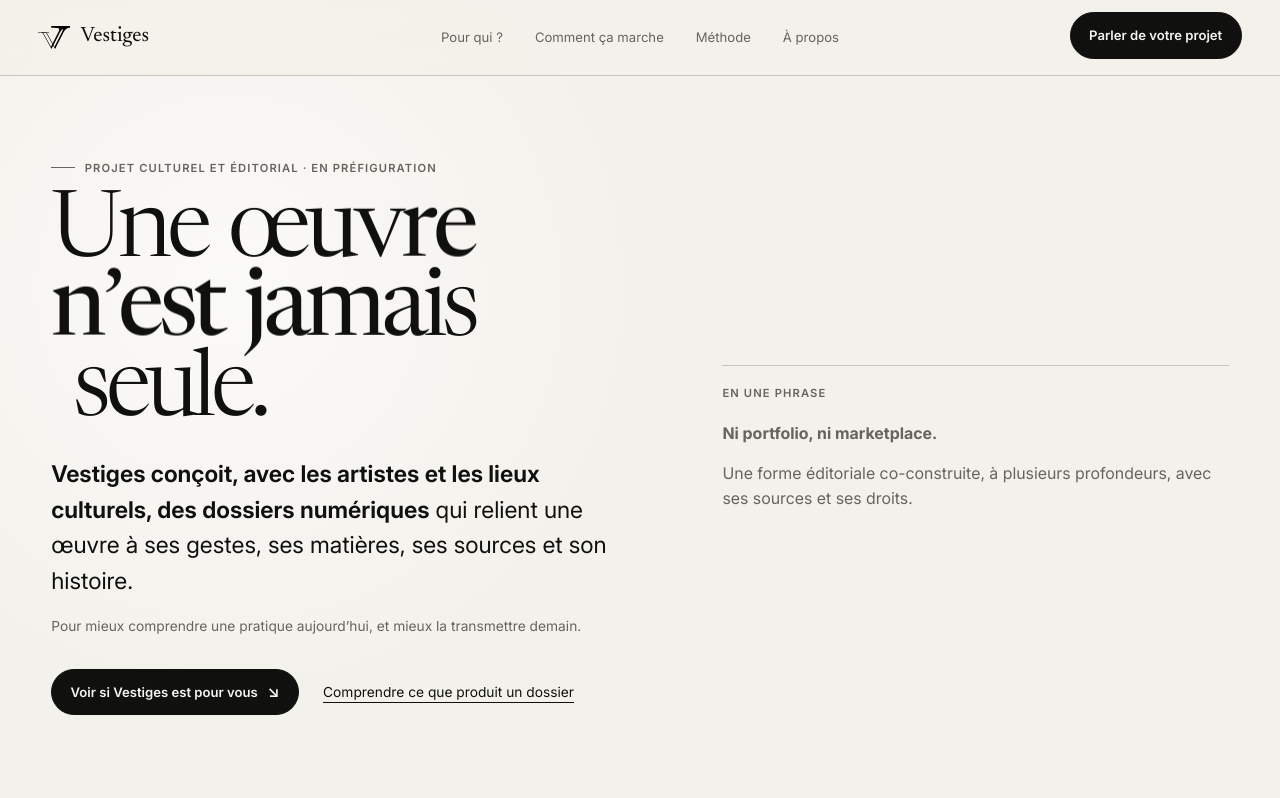
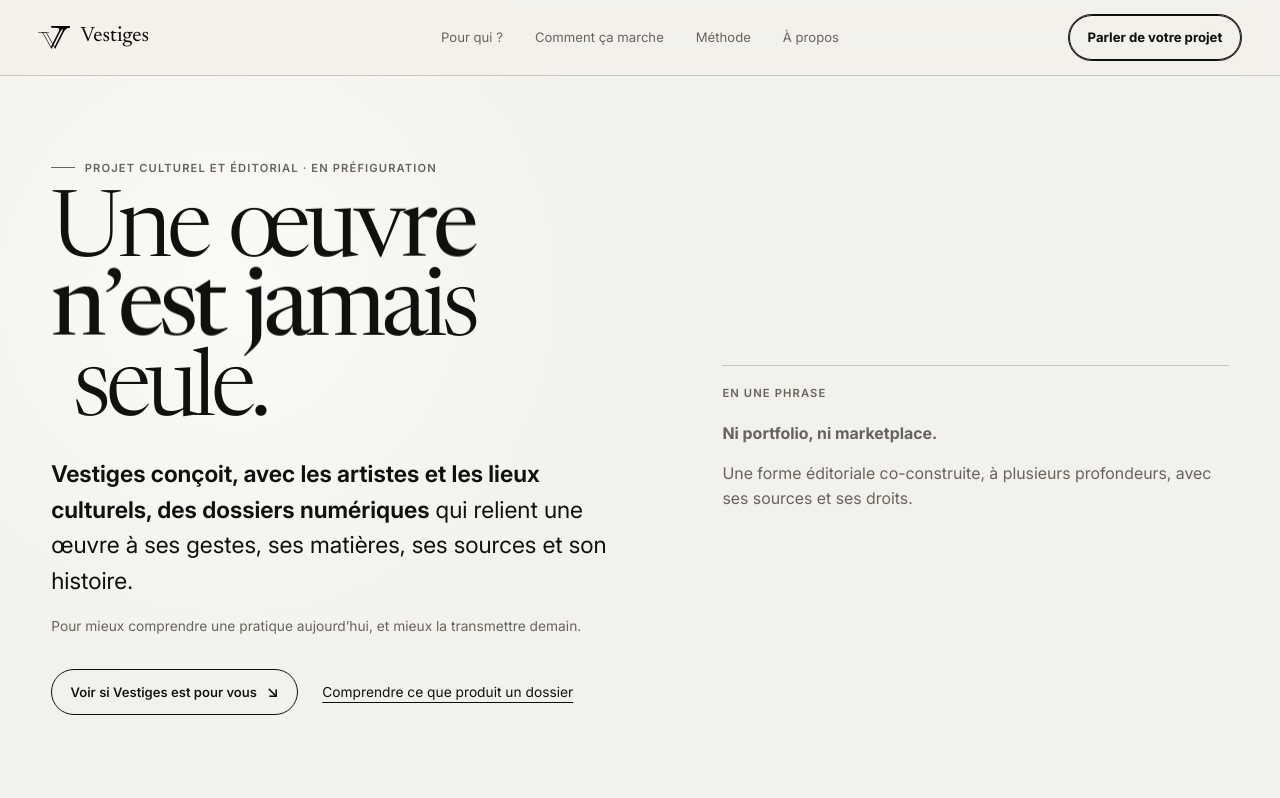
Before and after one commit to electronicartefacts/Vestiges, a website: page index.html in a window 1280 px wide. In both pictures the pointer is over the link "Parler de votre projet". Shown: the top 798 px of the page. Drawn offline with Linux system fonts and the light colour scheme.

Commit message:
Unify buttons as animated outlines

```diff
--- a/styles.css
+++ b/styles.css
@@ -159,20 +159,28 @@ p:last-child { margin-bottom: 0; }
   background: transparent;
   color: var(--ink);
   font-size: .82rem;
-  font-weight: 600;
+  font-weight: 560;
+  font-variation-settings: "wght" 560;
   line-height: 1.1;
   text-align: center;
   text-decoration: none;
   cursor: pointer;
-  transition: background .25s, color .25s, transform .25s var(--ease);
+  transition: border-color .22s ease, box-shadow .22s ease, color .22s ease, font-weight .22s ease, font-variation-settings .22s ease;
 }
-.button:hover, .text-button:hover { transform: translateY(-2px); }
+.button:hover,
+.button:focus-visible,
+.text-button:hover,
+.text-button:focus-visible {
+  background: transparent;
+  box-shadow: inset 0 0 0 1px currentColor;
+  font-weight: 720;
+  font-variation-settings: "wght" 720;
+}
 .role-card { color: inherit; text-decoration: none; transition: transform .3s var(--ease), background .3s, color .3s; }
 .role-card:hover { transform: translateY(-6px); background: var(--ink); color: var(--inverse); }
 .section-dark .role-card:hover { background: var(--paper); color: var(--ink); }
-.button-dark { background: var(--ink); color: var(--inverse); }
+.button-dark { background: transparent; color: var(--ink); }
 .button-light { border-color: var(--inverse); color: var(--inverse); }
-.button-light:hover { background: var(--inverse); color: var(--ink); }
 .button-arrow::after { content: "↘"; font-size: 1rem; }
 .text-link { font-size: .86rem; text-underline-offset: .3rem; }
 .text-link:hover { text-decoration-thickness: 2px; }
@@ -465,7 +473,6 @@ p:last-child { margin-bottom: 0; }
 .dossier-side .forge-viewer-action { bottom: 1rem; }
 .forge-viewer-action span { max-width: 18rem; color: var(--muted); font-size: .68rem; line-height: 1.35; text-align: right; }
 .forge-viewer .button { flex: 0 0 auto; border-color: var(--ink); color: var(--ink); }
-.forge-viewer .button:hover { background: var(--ink); color: var(--inverse); }
 .forge-viewer figcaption { z-index: 2; padding-right: 12rem; color: var(--ink); text-shadow: none; }
 .forge-viewer.is-model-loaded .forge-viewer-action { pointer-events: none; }
 .forge-viewer.is-model-loaded .forge-viewer-action span { padding: .45rem .65rem; background: rgba(243,241,235,.78); backdrop-filter: blur(.35rem); }
```
Also changed, not shown: tests/site.test.mjs (+11 -0 lines).
